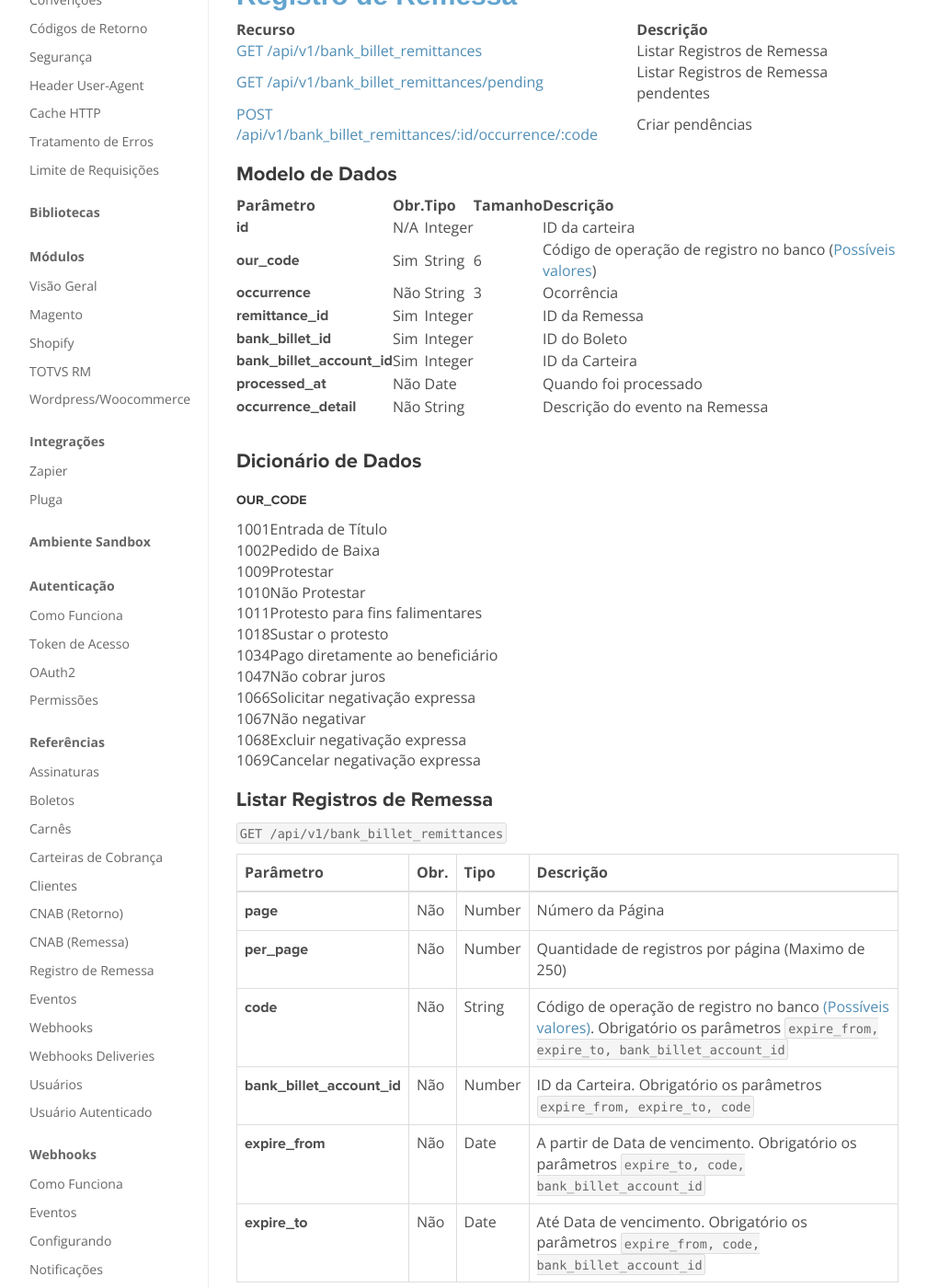
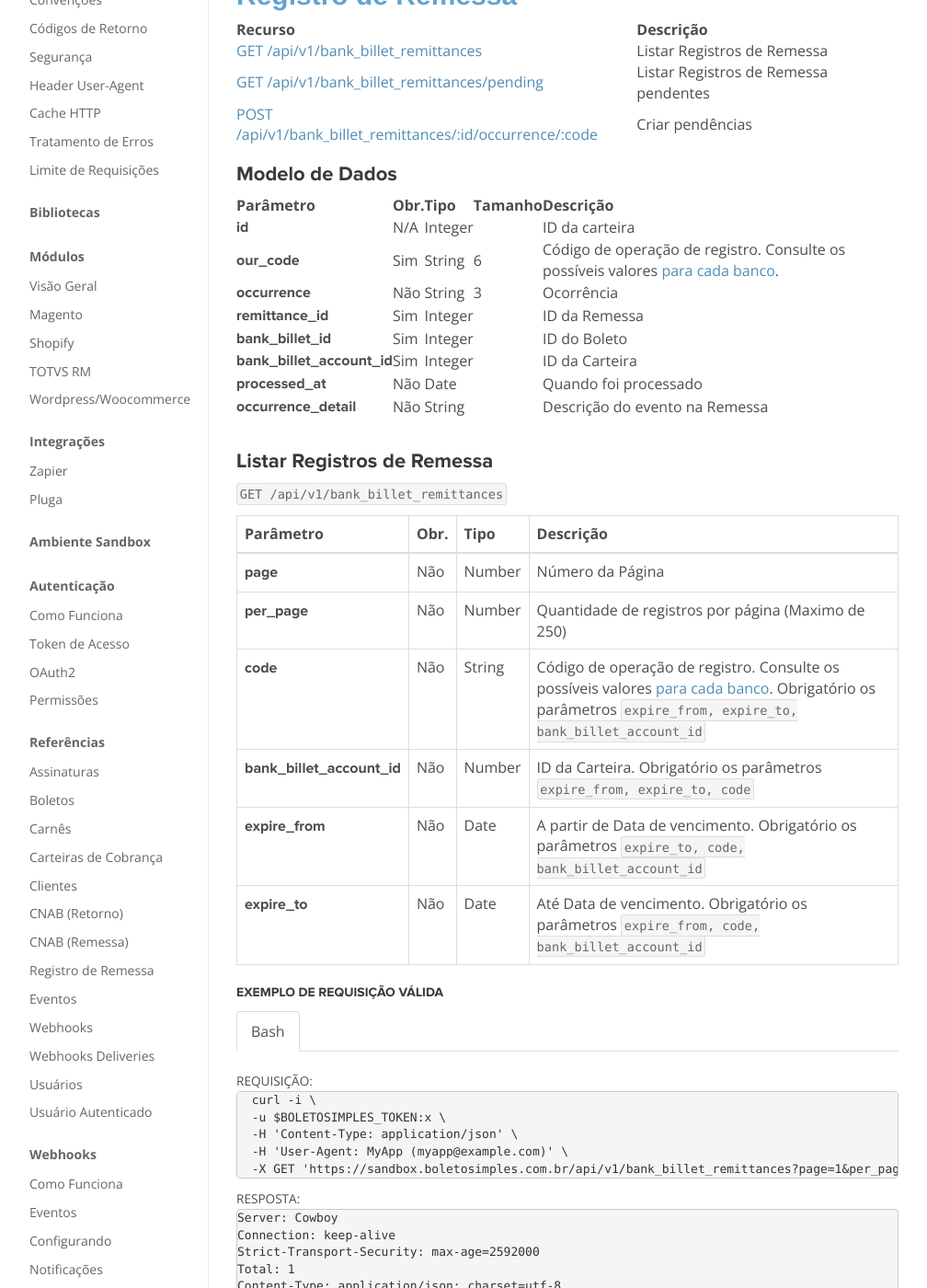
Before and after one commit to BoletoSimples/boletosimples-docs, a Jekyll site: the page built from reference/v1/bank_billet_remittances.markdown, in a window 1280 px wide and 1400 px high, scrolled down 313 px. Shown: the whole window at 92% size, without its empty margins (143-1151 px from the left). Built offline with Jekyll 4.4.1, drawn with Linux system fonts in a browser that asks for light colours; some of the changed text lies outside the part shown.

Commit message:
link our codes from bank billet remittances page to bank accounts page

```diff
--- a/reference/v1/bank_billet_remittances.markdown
+++ b/reference/v1/bank_billet_remittances.markdown
@@ -19,30 +19,13 @@ breadcrumb: Registro de Remessa
 | Parâmetro                  | Obr. | Tipo    | Tamanho | Descrição                      |
 | -------------------------- | ---- | ------- | ------- | ------------------------------ |
 | **id**                     | N/A  | Integer |         | ID da carteira                 |
-| **our_code**               | Sim  | String  | 6       | Código de operação de registro no banco ([Possíveis valores](/reference/v1/bank_billet_remittances/#our_code))   |
+| **our_code**               | Sim  | String  | 6       | Código de operação de registro. Consulte os possíveis valores <a href="/bank_contracts">para cada banco</a>.          |
 | **occurrence**             | Não  | String  | 3       | Ocorrência                     |
 | **remittance_id**          | Sim  | Integer |         | ID da Remessa                  |
 | **bank_billet_id**         | Sim  | Integer |         | ID do Boleto                   |
 | **bank_billet_account_id** | Sim  | Integer |         | ID da Carteira                 |
 | **processed_at**           | Não  | Date    |         | Quando foi processado          |
 | **occurrence_detail**      | Não  | String  |         | Descrição do evento na Remessa |
-
-### Dicionário de Dados
-
-#### our_code
-
-| 1001 |  Entrada de Título
-| 1002 |  Pedido de Baixa
-| 1009 |  Protestar
-| 1010 |  Não Protestar
-| 1011 |  Protesto para fins falimentares
-| 1018 |  Sustar o protesto
-| 1034 |  Pago diretamente ao beneficiário
-| 1047 |  Não cobrar juros
-| 1066 |  Solicitar negativação expressa
-| 1067 |  Não negativar
-| 1068 |  Excluir negativação expressa
-| 1069 |  Cancelar negativação expressa
 
 
 ### Listar Registros de Remessa
@@ -98,7 +81,7 @@ breadcrumb: Registro de Remessa
         String
       </td>
       <td>
-        Código de operação de registro no banco <a href="/reference/v1/bank_billet_remittances/#our_code">(Possíveis valores)</a>. Obrigatório os parâmetros <code class="highlighter-rouge">expire_from, expire_to, bank_billet_account_id</code>
+        Código de operação de registro. Consulte os possíveis valores <a href="/bank_contracts">para cada banco</a>. Obrigatório os parâmetros <code class="highlighter-rouge">expire_from, expire_to, bank_billet_account_id</code>
       </td>
     </tr>
     <tr>
@@ -330,7 +313,7 @@ Content-Type: application/json; charset=utf-8
         Number
       </td>
       <td>
-        Código de operação de registro no banco <a href="/reference/v1/bank_billet_remittances/#our_code">(Possíveis valores)</a>
+        Código de operação de registro. Consulte os possíveis valores <a href="/bank_contracts">para cada banco</a>.
       </td>
     </tr>
   </tbody>
```
